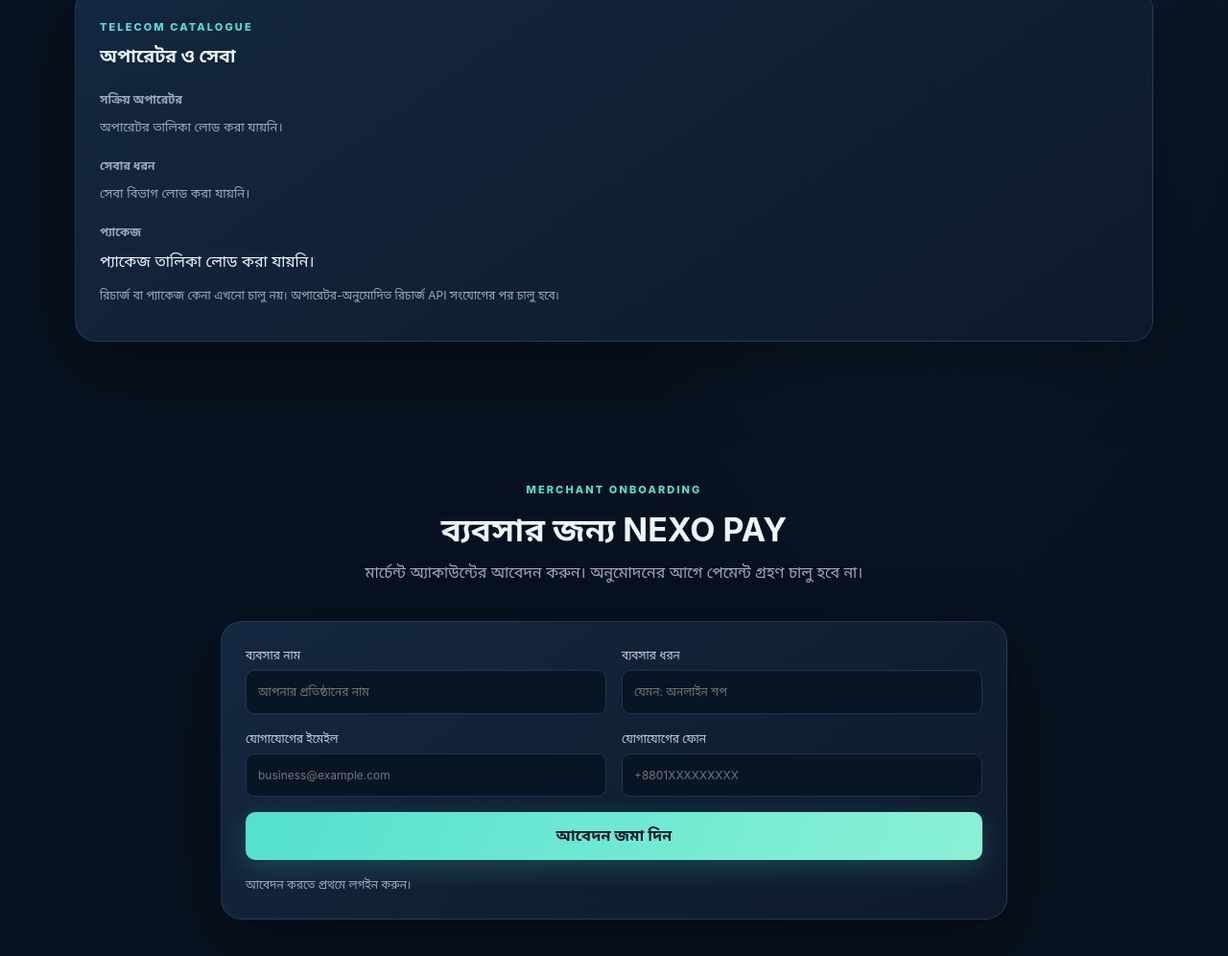
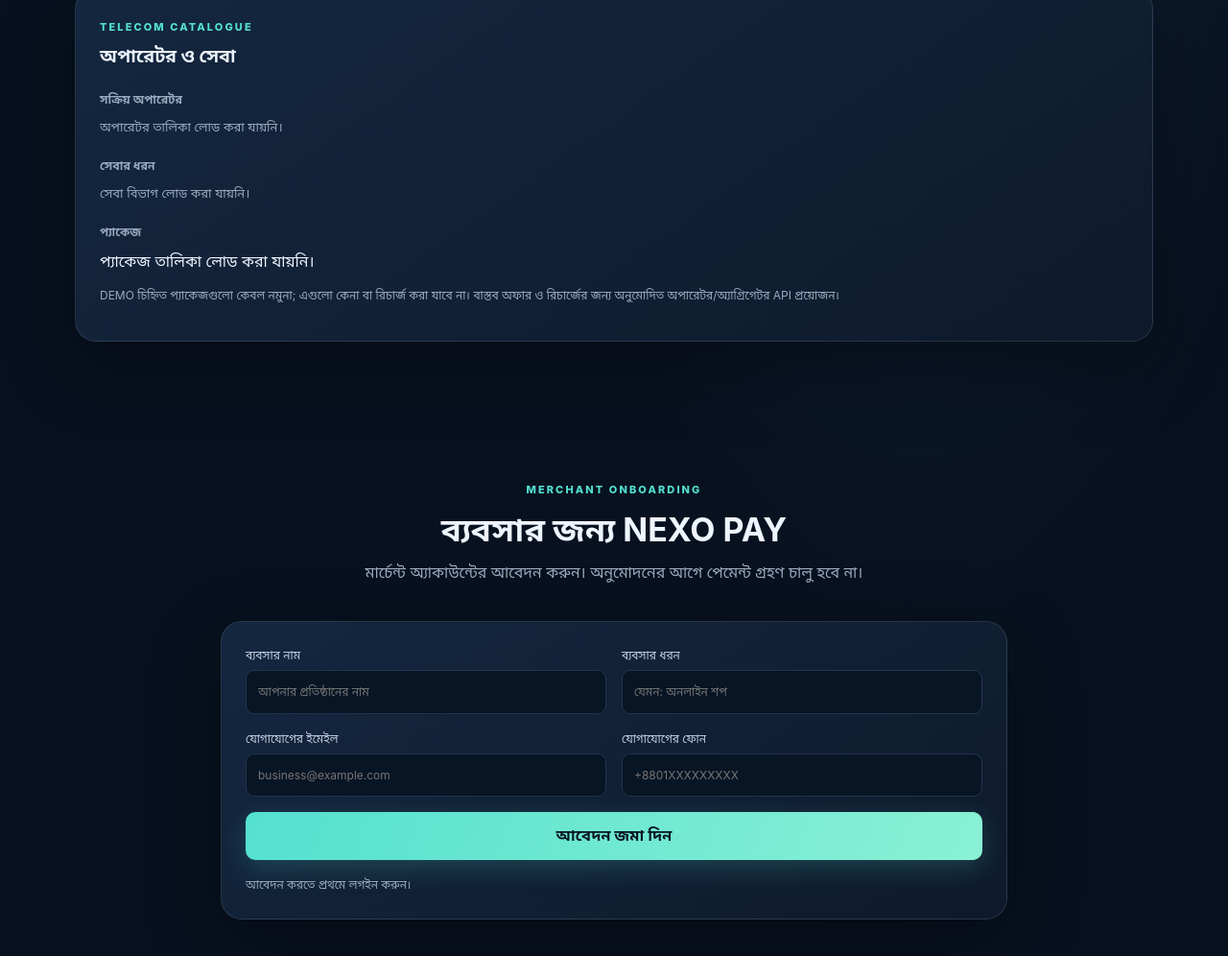
Before and after one commit to 24nexopay-debug/NEXO-PAY, a plain HTML site: page index.html in a window 1280 px wide. Shown: the part 1315-2311 px from the top of the page at 96% size. Drawn offline with nearby package versions, Linux system fonts and the light colour scheme; no server answers.

Commit message:
Add payment provider setup guide and demo catalogue notice

```diff
--- a/index.html
+++ b/index.html
@@ -48,7 +48,7 @@
         <h4 class="catalogue-label">সক্রিয় অপারেটর</h4><div id="operatorList" class="operator-list">ডেটা লোড হচ্ছে…</div>
         <h4 class="catalogue-label">সেবার ধরন</h4><div id="categoryList" class="operator-list">লোড হচ্ছে…</div>
         <h4 class="catalogue-label">প্যাকেজ</h4><div id="bundleList" class="bundle-list">প্যাকেজ লোড হচ্ছে…</div>
-        <p class="notice">রিচার্জ বা প্যাকেজ কেনা এখনো চালু নয়। অপারেটর-অনুমোদিত রিচার্জ API সংযোগের পর চালু হবে।</p>
+        <p class="notice">DEMO চিহ্নিত প্যাকেজগুলো কেবল নমুনা; এগুলো কেনা বা রিচার্জ করা যাবে না। বাস্তব অফার ও রিচার্জের জন্য অনুমোদিত অপারেটর/অ্যাগ্রিগেটর API প্রয়োজন।</p>
       </div>
     </section>
     <section id="merchant" class="section">
@@ -95,6 +95,7 @@
         <div class="panel admin-panel"><h3>মার্চেন্ট আবেদন</h3><div id="adminMerchants" class="admin-list">লোড হচ্ছে…</div></div>
         <div class="panel admin-panel"><h3>পেমেন্ট প্রোভাইডার</h3><p class="notice">অনুমোদন ও credentials ছাড়া কোনো প্রোভাইডার চালু করবেন না।</p><div id="adminProviders" class="admin-list">লোড হচ্ছে…</div></div>
       </div>
+      <div class="panel admin-panel provider-setup"><h3>পেমেন্ট প্রোভাইডার সেটআপ</h3><p class="notice">নিরাপত্তার জন্য Store ID, Password, API Secret বা webhook secret ওয়েবসাইটের ফর্মে দেবেন না। এগুলো Supabase Dashboard → Edge Functions → Secrets-এ যোগ করতে হবে।</p><ol><li><b>Merchant onboarding:</b> SSLCommerz / ShurjoPay-এর merchant account ও প্রয়োজনীয় ব্যবসায়িক অনুমোদন সংগ্রহ করুন।</li><li><b>Sandbox credentials:</b> Provider-এর sandbox Store ID ও Secret Supabase Edge Function Secrets-এ রাখুন।</li><li><b>Webhook/IPN:</b> provider-এর callback URL configure করে signature ও transaction status server-side যাচাই করুন।</li><li><b>পরীক্ষা:</b> সফল, ব্যর্থ, pending, duplicate callback ও refund sandbox-এ যাচাই করুন।</li><li><b>Live approval:</b> প্রয়োজনীয় অনুমোদন ও live credentials যাচাইয়ের পরেই backend থেকে provider enable করা যাবে।</li></ol><p class="notice">প্রোভাইডার সেটআপ রেফারেন্স: <a href="https://sslcommerz.com/onboarding-requirements/" target="_blank" rel="noopener">SSLCOMMERZ onboarding</a> · <a href="https://developer.sslcommerz.com/" target="_blank" rel="noopener">Developer docs</a></p><p id="providerSetupMessage" class="notice">বর্তমান অবস্থা: সব প্রোভাইডার বন্ধ; সেটআপের অপেক্ষায়।</p></div>
       <div class="admin-operations">
         <div class="panel admin-panel"><h3>সাম্প্রতিক লেনদেন</h3><div id="adminTransactions" class="admin-list">লোড হচ্ছে…</div></div>
         <div class="panel admin-panel"><h3>রিফান্ড অনুরোধ</h3><div id="adminRefunds" class="admin-list">লোড হচ্ছে…</div></div>
```
